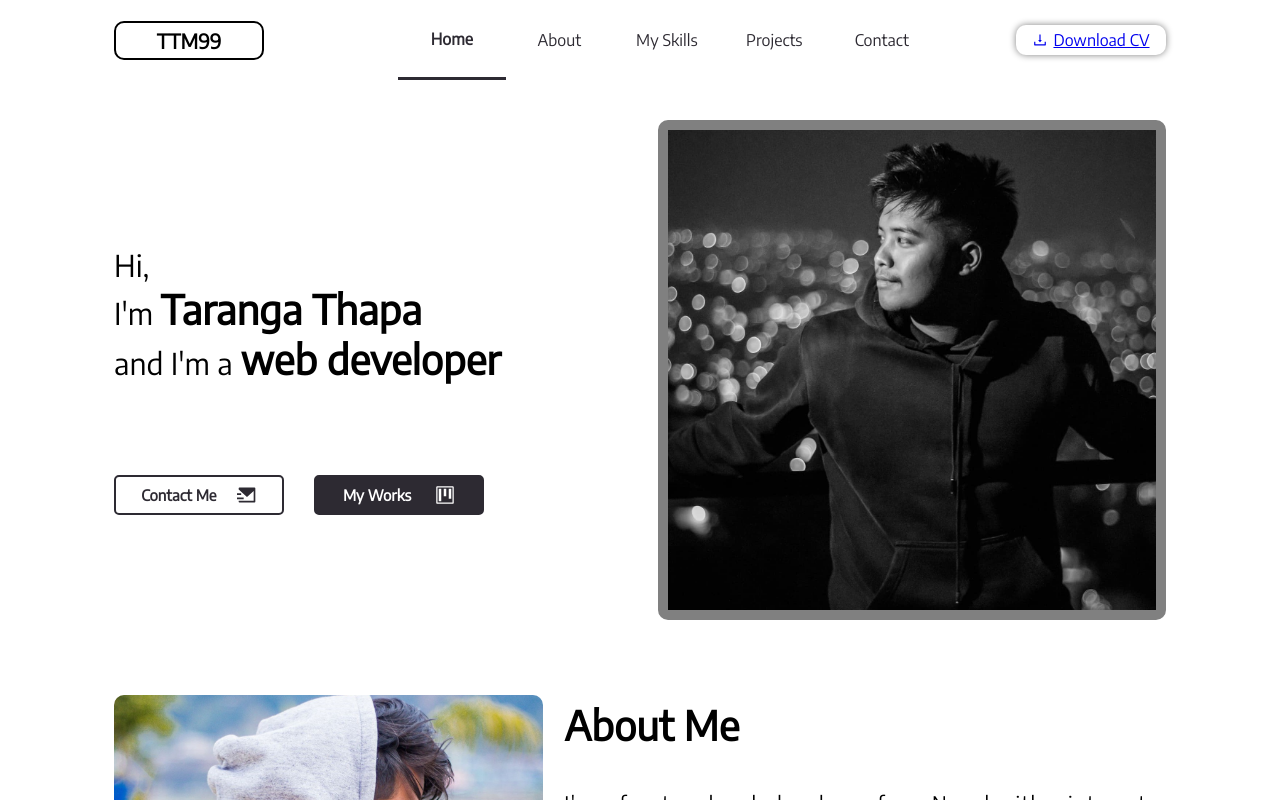
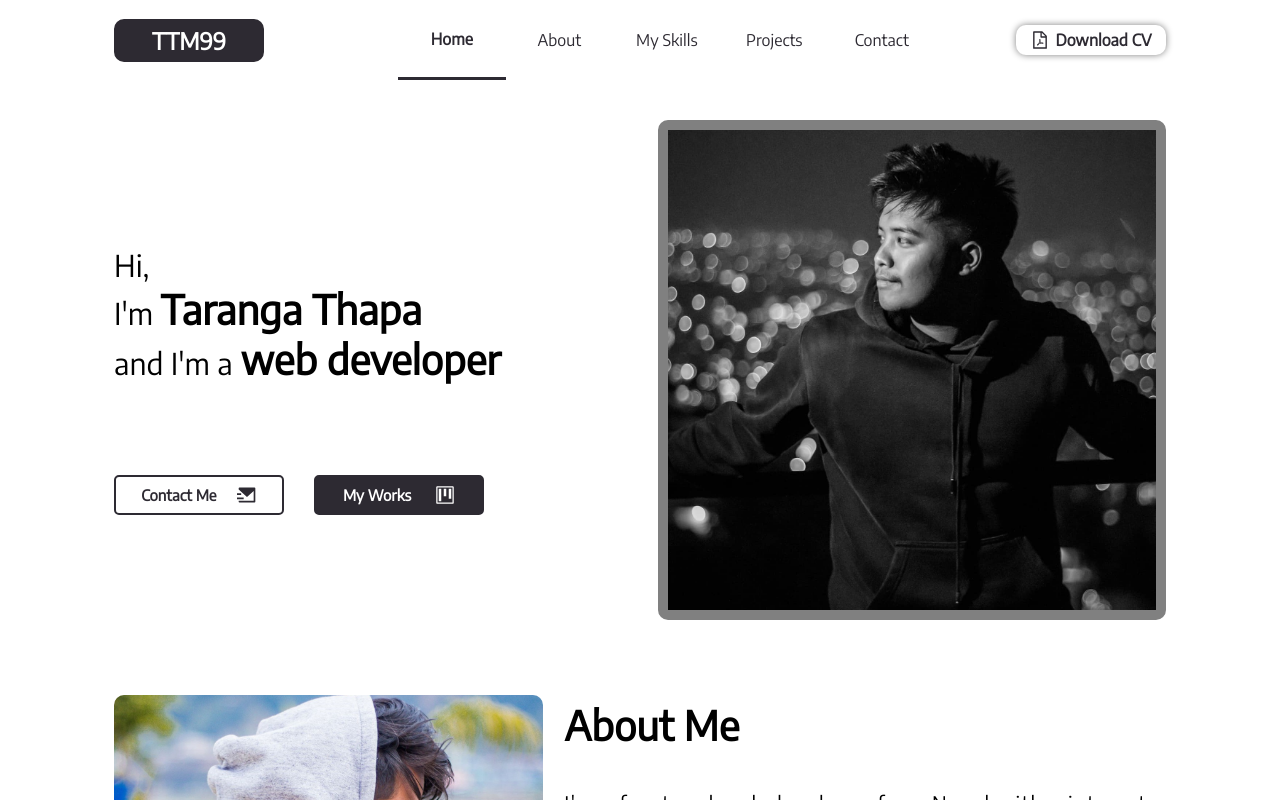
Before and after one commit to taranga99/portfolio, a React (Create React App) app: page / in a window 1280 px wide. Shown: the top 800 px of the page. Built offline with nearby package versions, Linux system fonts and the light colour scheme.

Commit message:
Contact Screen made responsive and animate scroll added

```diff
--- a/src/components/Contact/contact.js
+++ b/src/components/Contact/contact.js
@@ -100,7 +100,6 @@ const Contact = () => {
             </StyledContactInfo>
             <StyledContactForm ref={form} onSubmit={sendEmail}>
               <StyledContactContainer>
-                {/* <StyledLabel>Name</StyledLabel> */}
                 <StyledInput
                   name="name"
                   placeholder="Your Name"
@@ -112,7 +111,6 @@ const Contact = () => {
                 />
               </StyledContactContainer>
               <StyledContactContainer>
-                {/* <StyledLabel>Subject</StyledLabel> */}
                 <StyledInput
                   name="subject"
                   placeholder="Your Subject"
@@ -124,7 +122,6 @@ const Contact = () => {
                 />
               </StyledContactContainer>
               <StyledContactContainer>
-                {/* <StyledLabel>Email</StyledLabel> */}
                 <StyledInput
                   name="email"
                   placeholder="Your Email"
@@ -136,7 +133,6 @@ const Contact = () => {
                 />
               </StyledContactContainer>
               <StyledContactContainer>
-                {/* <StyledLabel>Message</StyledLabel> */}
                 <StyledTextArea
                   name="message"
                   maxLength={300}
--- a/src/components/Contact/contactStyled.js
+++ b/src/components/Contact/contactStyled.js
@@ -8,21 +8,31 @@ import { BsLinkedin } from "react-icons/bs";
 import { BsTwitter } from "react-icons/bs";
 import { BsGithub } from "react-icons/bs";
 
-export const StyledContainer = styled.div``;
+export const StyledContainer = styled.div`
+  height: 600px;
+
+  @media screen and (max-width: 800px) {
+    height: 1000px;
+    padding: 20px 0;
+    margin-top: -70px;
+  }
+`;
 
 export const StyledContact = styled.div`
   width: 100%;
-  height: 600px;
+  padding: 20px 20px;
 
-  padding: 20px 20px;
+  @media screen and (max-width: 800px) {
+    padding: 20px 0;
+  }
 `;
 
 export const StyledContactForm = styled.form`
   width: 50%;
-`;
 
-export const StyledLabel = styled.label`
-  font-weight: bold;
+  @media screen and (max-width: 800px) {
+    width: 100%;
+  }
 `;
 
 export const StyledInput = styled.input`
@@ -36,6 +46,10 @@ export const StyledContactContainer = styled.div`
   display: flex;
   flex-direction: column;
   margin-top: 15px;
+
+  @media screen and (max-width: 800px) {
+    margin-top: 20px;
+  }
 `;
 
 export const StyledButton = styled.button``;
@@ -43,20 +57,36 @@ export const StyledButton = styled.button``;
 export const StyledHeader = styled.h1`
   font-size: 40px;
   text-align: center;
+
+  @media screen and (max-width: 910px) {
+    font-size: 35px;
+  }
+
+  @media screen and (ax-width: 490px) {
+    font-size: 25px;
+  }
 `;
 
 export const StyledInfoContainer = styled.div`
   display: flex;
   width: 100%;
   height: 90%;
-
   justify-content: space-between;
   margin-top: 20px;
+
+  @media screen and (max-width: 800px) {
+    flex-direction: column-reverse;
+  }
 `;
 
 export const StyledContactInfo = styled.div`
   width: 50%;
   padding: 20px;
+
+  @media screen and (max-width: 800px) {
+    width: 100%;
+    margin-top: 40px;
+  }
 `;
 
 export const StyledTextArea = styled.textarea`
@@ -88,6 +118,11 @@ export const StyledButtonInput = styled.button`
     color: ${({ theme }) => theme.colors.secondary};
     background-color: ${({ theme }) => theme.colors.primary};
   }
+
+  @media screen and (max-width: 800px) {
+    font-size: 13px;
+    margin-top: 20px;
+  }
 `;
 
 export const SendIcon = styled(IoSendSharp)``;
@@ -97,6 +132,14 @@ export const StyledContactHeader = styled.h1`
   font-weight: bold;
   text-align: center;
   text-decoration: underline;
+
+  @media screen and (max-width: 910px) {
+    font-size: 23px;
+  }
+
+  @media screen and (max-width: 490px) {
+    font-size: 20px;
+  }
 `;
 
 export const StyledContactInfoContainer = styled.div`
@@ -113,10 +156,34 @@ export const StyledItem = styled.p`
   margin-left: 10px;
   font-size: 17px;
   letter-spacing: 1.2px;
+
+  @media screen and (max-width: 870px) {
+    font-size: 15px;
+  }
+
+  @media screen and (max-width: 500px) {
+    font-size: 14px;
+  }
+
+  @media screen and (max-width: 380px) {
+    font-size: 12px;
+  }
 `;
 
 export const StyledInfoTitle = styled.span`
   font-weight: bold;
+
+  @media screen and (max-width: 870px) {
+    font-size: 15px;
+  }
+
+  @media screen and (max-width: 500px) {
+    font-size: 14px;
+  }
+
+  @media screen and (max-width: 380px) {
+    font-size: 12px;
+  }
 `;
 
 export const EmailIcon = styled(MdEmail)`
@@ -135,43 +202,77 @@ export const StyledSocialContainer = styled.div`
 `;
 
 export const StyledSocialItem = styled.a`
-  width: 50px;
-  height: 50px;
+  width: 40px;
+  height: 40px;
   padding: 10px 10px;
   display: flex;
   align-items: center;
   border-radius: 50px;
-  box-shadow: 3px 3px 7px ${({ theme }) => theme.colors.secondary},
-    -1px -1px 3px ${({ theme }) => theme.colors.secondary};
+  box-shadow: 3px 3px 5px ${({ theme }) => theme.colors.secondary},
+    -1px -1px 1px ${({ theme }) => theme.colors.secondary};
   cursor: pointer;
   justify-content: center;
   color: ${({ theme }) => theme.colors.primary};
   background-color: ${({ theme }) => theme.colors.secondary};
+  transition: 0.3s ease-in-out;
 
   &:hover {
     color: ${({ theme }) => theme.colors.secondary};
     background-color: ${({ theme }) => theme.colors.primary};
+    transition: 0.3s ease-in-out;
+  }
+
+  @media screen and (max-width: 360px) {
+    width: 35px;
+    height: 35px;
+    border-radius: 50%;
+  }
+
+  @media screen and (max-width: 310px) {
+    width: 30px;
+    height: 30px;
+    border-radius: 50%;
   }
 `;
 
 export const FacebookIcon = styled(FaFacebookSquare)`
   font-size: 25px;
+
+  @media screen and (max-width: 360px) {
+    font-size: 21px;
+  }
 `;
 
 export const InstagramIcon = styled(BsInstagram)`
   font-size: 25px;
+
+  @media screen and (max-width: 360px) {
+    font-size: 21px;
+  }
 `;
 
 export const LinkedinIcon = styled(BsLinkedin)`
   font-size: 25px;
+
+  @media screen and (max-width: 360px) {
+    font-size: 21px;
+  }
 `;
 
 export const TwitterIcon = styled(BsTwitter)`
   font-size: 25px;
+
+  @media screen and (max-width: 360px) {
+    font-size: 21px;
+  }
 `;
 
 export const GithubIcon = styled(BsGithub)`
   font-size: 25px;
+
+  @media screen and (max-width: 360px) {
+    font-size: 21px;
+  }
 `;
 
 export const StyledLinkContainer = styled.div`
@@ -179,4 +280,8 @@ export const StyledLinkContainer = styled.div`
   justify-content: space-evenly;
   margin-top: 40px;
   width: 90%;
+
+  @media screen and (max-width: 400px) {
+    width: 100%;
+  }
 `;
--- a/src/components/Home/homeStyled.js
+++ b/src/components/Home/homeStyled.js
@@ -4,7 +4,7 @@ import { VscProject } from "react-icons/vsc";
 import { Link as LinkS } from "react-scroll";
 
 export const StyledContainer = styled.div`
-  width: 100vw;
+  width: 100%;
   position: relative;
   overflow: hidden;
 `;
--- a/src/components/Nav/nav.js
+++ b/src/components/Nav/nav.js
@@ -13,21 +13,18 @@ import {
   DownloadIcon,
 } from "./navStyled";
 import { Container } from "../Styles";
+import { animateScroll as scroll } from "react-scroll/modules";
 
 const Nav = ({ setIsOpen, topColor }) => {
+  const toggle = () => {
+    scroll.scrollToTop();
+  };
+
   return (
     <StyledContainer topColor={topColor}>
       <Container>
         <StyledNav>
-          <StyledButton
-            to="home"
-            smooth={true}
-            duration={500}
-            spy={true}
-            offset={-80}
-          >
-            TTM99
-          </StyledButton>
+          <StyledButton onClick={toggle}>TTM99</StyledButton>
           <StyledWebContainer>
             <StyledLinkContainer>
               <StyledItem>
--- a/src/components/Nav/navStyled.js
+++ b/src/components/Nav/navStyled.js
@@ -1,7 +1,7 @@
 import styled from "styled-components";
 import { Link as LinkS } from "react-scroll";
 import { GiHamburgerMenu } from "react-icons/gi";
-import { AiOutlineDownload } from "react-icons/ai";
+import { AiOutlineFilePdf } from "react-icons/ai";
 
 export const StyledContainer = styled.div`
   color: ${({ theme }) => theme.colors.secondary};
@@ -17,20 +17,22 @@ export const StyledNav = styled.div`
 `;
 
 export const StyledButton = styled.button`
-  border: 2px solid black;
-  background-color: transparent;
+  border: 2px solid ${({ theme }) => theme.colors.secondary};
+  background-color: ${({ theme }) => theme.colors.secondary};
+  color: ${({ theme }) => theme.colors.primary};
   border-radius: 10px;
   padding: 5px 20px;
-  font-size: 20px;
-  font-weight: bold;
+  font-size: 23px;
+  font-weight: 900;
   cursor: pointer;
   transition: all 0.4s ease-in-out;
   width: 150px;
 
   &:hover {
     transition: all 0.4s ease-in-out;
-    background-color: ${({ theme }) => theme.colors.secondary};
-    color: ${({ theme }) => theme.colors.primary};
+    background-color: ${({ theme }) => theme.colors.primary};
+    color: ${({ theme }) => theme.colors.secondary};
+    border: ${({ theme }) => `2px solid ${theme.colors.secondary}`};
   }
 `;
 
@@ -91,6 +93,9 @@ export const StyledDownload = styled.a`
   display: flex;
   align-items: center;
   justify-content: center;
+  text-decoration: none;
+  font-weight: bold;
+  color: ${({ theme }) => theme.colors.secondary};
 
   &:hover {
     transition: 0.2s ease-in-out;
@@ -100,6 +105,7 @@ export const StyledDownload = styled.a`
 
 export const MobileIcon = styled(GiHamburgerMenu)``;
 
-export const DownloadIcon = styled(AiOutlineDownload)`
+export const DownloadIcon = styled(AiOutlineFilePdf)`
   margin-right: 5px;
+  font-size: 20px;
 `;
--- a/src/components/Sidebar/sidebar.js
+++ b/src/components/Sidebar/sidebar.js
@@ -24,6 +24,7 @@ const Sidebar = ({ isOpen, setIsOpen }) => {
             duration={500}
             spy={true}
             offset={-80}
+            onClick={() => setIsOpen(false)}
           >
             Home
           </StyledLinks>
@@ -35,6 +36,7 @@ const Sidebar = ({ isOpen, setIsOpen }) => {
             duration={500}
             spy={true}
             offset={-80}
+            onClick={() => setIsOpen(false)}
           >
             About
           </StyledLinks>
@@ -46,6 +48,7 @@ const Sidebar = ({ isOpen, setIsOpen }) => {
             duration={500}
             spy={true}
             offset={-80}
+            onClick={() => setIsOpen(false)}
           >
             My Skills
           </StyledLinks>
@@ -57,6 +60,7 @@ const Sidebar = ({ isOpen, setIsOpen }) => {
             duration={500}
             spy={true}
             offset={-80}
+            onClick={() => setIsOpen(false)}
           >
             Projects
           </StyledLinks>
@@ -68,6 +72,7 @@ const Sidebar = ({ isOpen, setIsOpen }) => {
             duration={500}
             spy={true}
             offset={-80}
+            onClick={() => setIsOpen(false)}
           >
             Contact
           </StyledLinks>
--- a/src/components/Sidebar/sidebarStyled.js
+++ b/src/components/Sidebar/sidebarStyled.js
@@ -1,7 +1,7 @@
 import styled from "styled-components";
 import { AiOutlineClose } from "react-icons/ai";
 import { Link as LinkS } from "react-scroll";
-import { AiOutlineDownload } from "react-icons/ai";
+import { AiOutlineFilePdf } from "react-icons/ai";
 
 export const StyledContainer = styled.div`
   position: fixed;
@@ -52,7 +52,7 @@ export const StyledLinks = styled(LinkS)`
 `;
 
 export const StyledDownload = styled.div`
-  width: 150px;
+  width: 170px;
   border-radius: 10px;
   padding: 5px 10px;
   display: flex;
@@ -61,6 +61,10 @@ export const StyledDownload = styled.div`
   box-shadow: 0px 0px 7px grey;
   cursor: pointer;
   transition: 0.2s ease-in-out;
+  font-weight: bold;
+  text-decoration: none;
+  color: ${({ theme }) => theme.colors.secondary};
+  font-size: 20px;
 
   &:hover {
     transform: scale(0.95);
@@ -68,6 +72,7 @@ export const StyledDownload = styled.div`
   }
 `;
 
-export const DownloadIcon = styled(AiOutlineDownload)`
+export const DownloadIcon = styled(AiOutlineFilePdf)`
   margin-right: 5px;
+  font-size: 20px;
 `;
```
Also changed, not shown: src/mediaqueries.txt (deleted).
